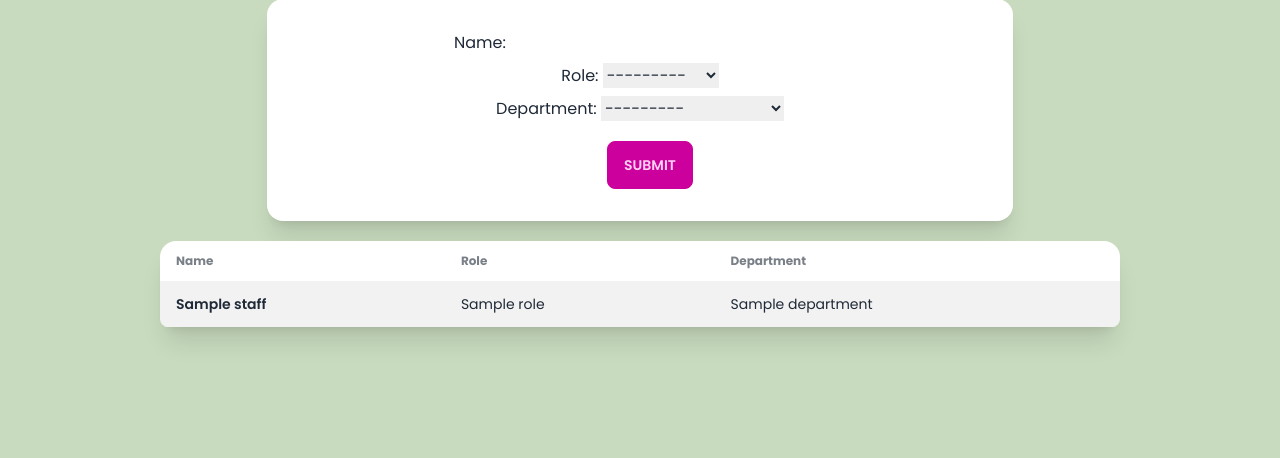
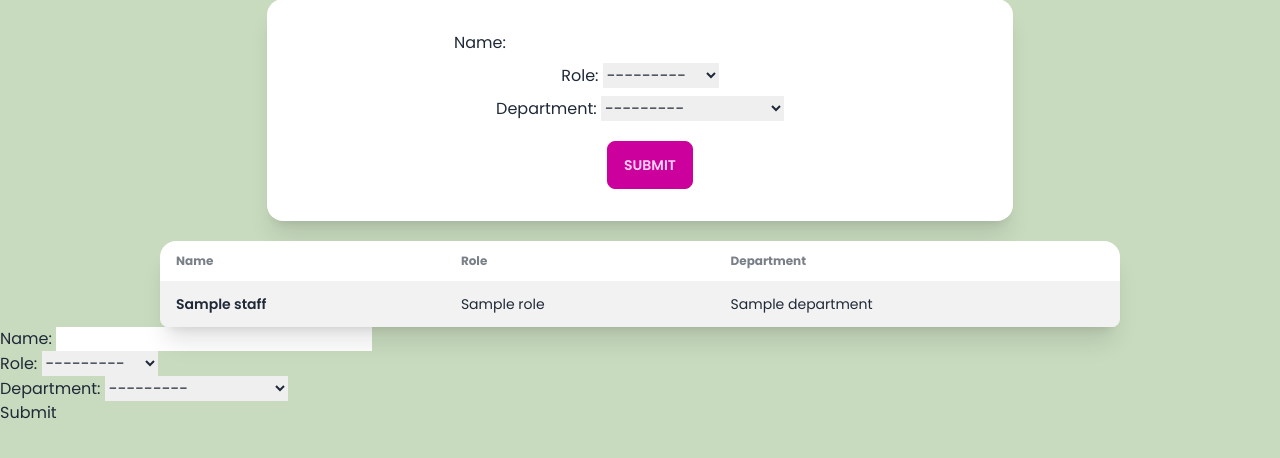
Before and after one commit to ReggieReo/MaiChaiNaHH-Hospital, a Django app: page /staff in a window 1280 px wide. Shown: the part 89-547 px from the top of the page. Run offline with Django 4.2, Linux system fonts and the light colour scheme; tables that the repository leaves empty hold one stand-in row (values such as "Sample post"); some libraries are stand-ins or nearby versions.

Commit message:
create a form for creating staff

```diff
--- a/db/forms.py
+++ b/db/forms.py
@@ -16,3 +16,13 @@ class PatientForm(forms.ModelForm):
     class Meta:
         model = Patient
         fields = ['name', 'address', 'phone_number', 'department', 'staff', 'age']
+
+
+class StaffForm(forms.ModelForm):
+
+    class Meta:
+        model = Staff
+        fields = ["name", "role", "department"]
+        labels = {
+                    'name': "Name"
+                }
--- a/db/templates/db/staff.html
+++ b/db/templates/db/staff.html
@@ -10,7 +10,7 @@
 <body>
 
 {% include "base.html" %}
-    <form hx-get="{% url "db:staff" %}" hx-target='body'  hx-trigger="input delay:500ms, change delay:500ms">
+<form hx-get="{% url "db:staff" %}" hx-target='body' hx-trigger="input delay:500ms, change delay:500ms">
     <div class="card w-7/12 bg-base-100 shadow-xl mx-auto mt-5 text-center">
         <div class="card-body items-center text-center">
             {{ form.as_p }}
@@ -43,5 +43,12 @@
     </div>
 </div>
 
+
+<form method="post" action="{% url "db:create_staff" %}">
+    {% csrf_token %}
+    {{ create_form.as_p }}
+    <button type="submit">Submit</button>
+</form>
+
 </body>
 </html>
--- a/db/urls.py
+++ b/db/urls.py
@@ -15,4 +15,5 @@ urlpatterns = [
     path("staff", StaffView.as_view(), name="staff"),
     path("sum", balance_sum_by_date_range, name="sum"),
     path("create_patient", create_patient, name="create_patient"),
+    path("create_staff", create_staff, name="create_staff"),
 ]
--- a/db/views.py
+++ b/db/views.py
@@ -120,6 +120,7 @@ class StaffView(ListView):
     def get_context_data(self, **kwargs):
         context = super().get_context_data(**kwargs)
         context["form"] = self.filterset.form
+        context["create_form"] = StaffForm()
         return context
 
 
@@ -155,3 +156,11 @@ def create_patient(request):
                 patient.disease_set.add(disease)
             print(patient.disease_set)
             return redirect('db:index')
+
+
+def create_staff(request):
+    if request.method == 'POST':
+        form = StaffForm(request.POST)
+        if form.is_valid():
+            form.save()
+            return redirect('db:staff')
```
Lines whose indentation alone changed are shown as unchanged.
